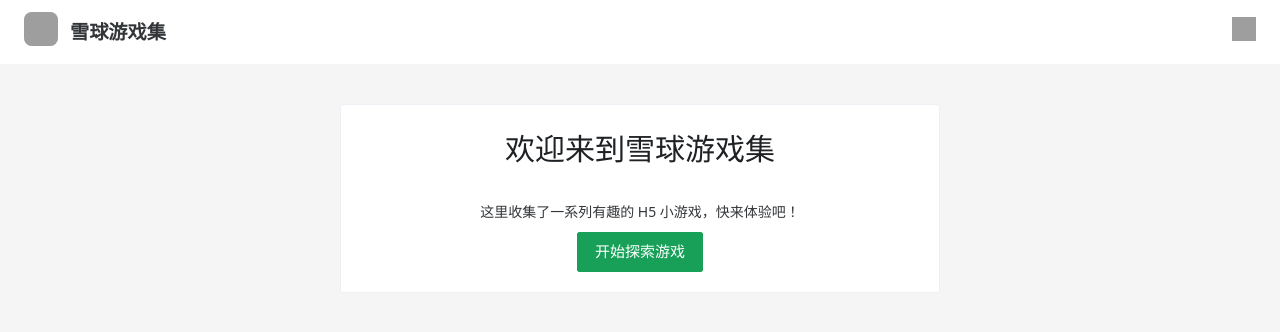
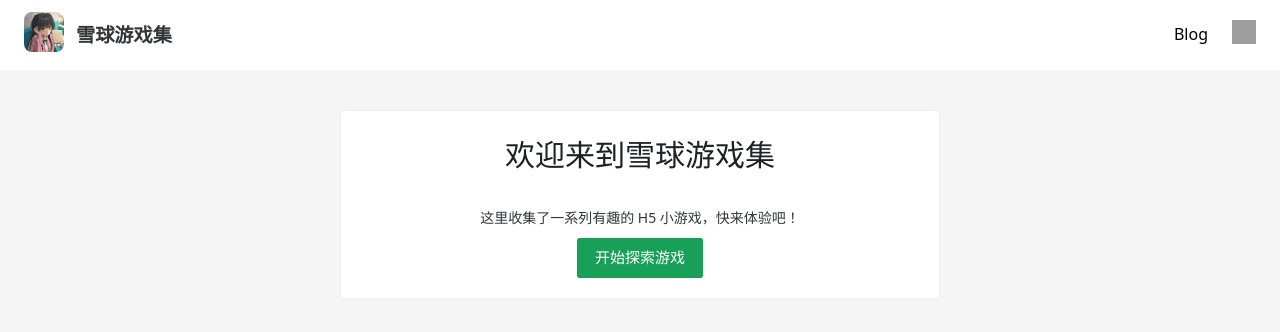
Before and after one commit to SnowballXueQiu/play.xueqiu.moe, a Nuxt app: page /index in a window 1280 px wide. Shown: the top 332 px of the page. Built offline with nearby package versions, Linux system fonts and the light colour scheme; grey boxes are pictures that could not be loaded.

Commit message:
feat: header

```diff
--- a/components/Header.vue
+++ b/components/Header.vue
@@ -4,7 +4,7 @@
       <n-space :align="'center'" class="logo-title" @click="router.push('/')">
         <n-avatar
           :round="false"
-          size="medium"
+          :size="40"
           src="/avatar.jpeg"
           :bordered="false"
           class="logo"
@@ -12,6 +12,9 @@
         <n-text class="site-title">雪球游戏集</n-text>
       </n-space>
       <n-space :align="'center'" :size="24">
+        <n-button text>
+          <a href="https://blog.qwq.my" target="_blank" class="nav-link">Blog</a>
+        </n-button>
         <n-button text>
           <a href="https://github.com/SnowballXueQiu/play.xueqiu.moe" target="_blank" class="nav-link">
             <n-icon size="24" class="github-icon">
```
Also changed, not shown: public/avatar.jpeg (renamed from public/avartar.jpeg).
